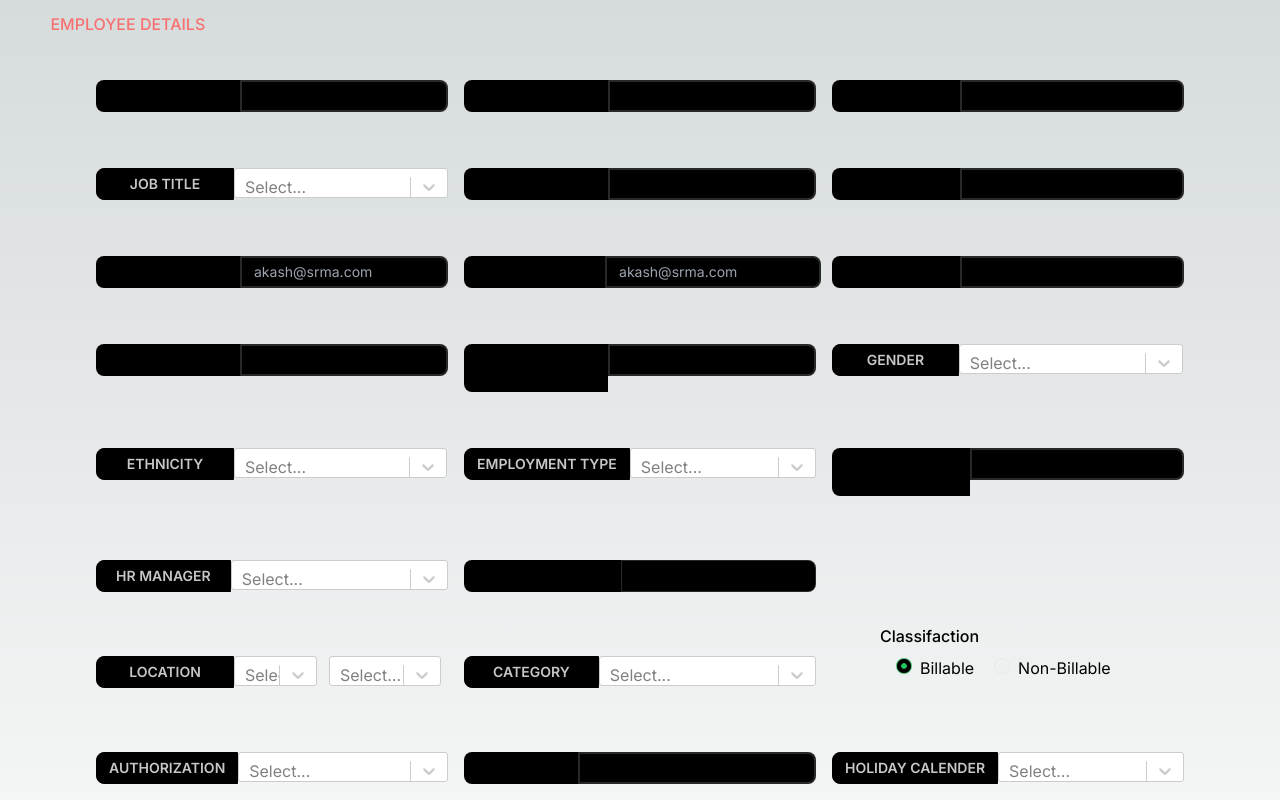
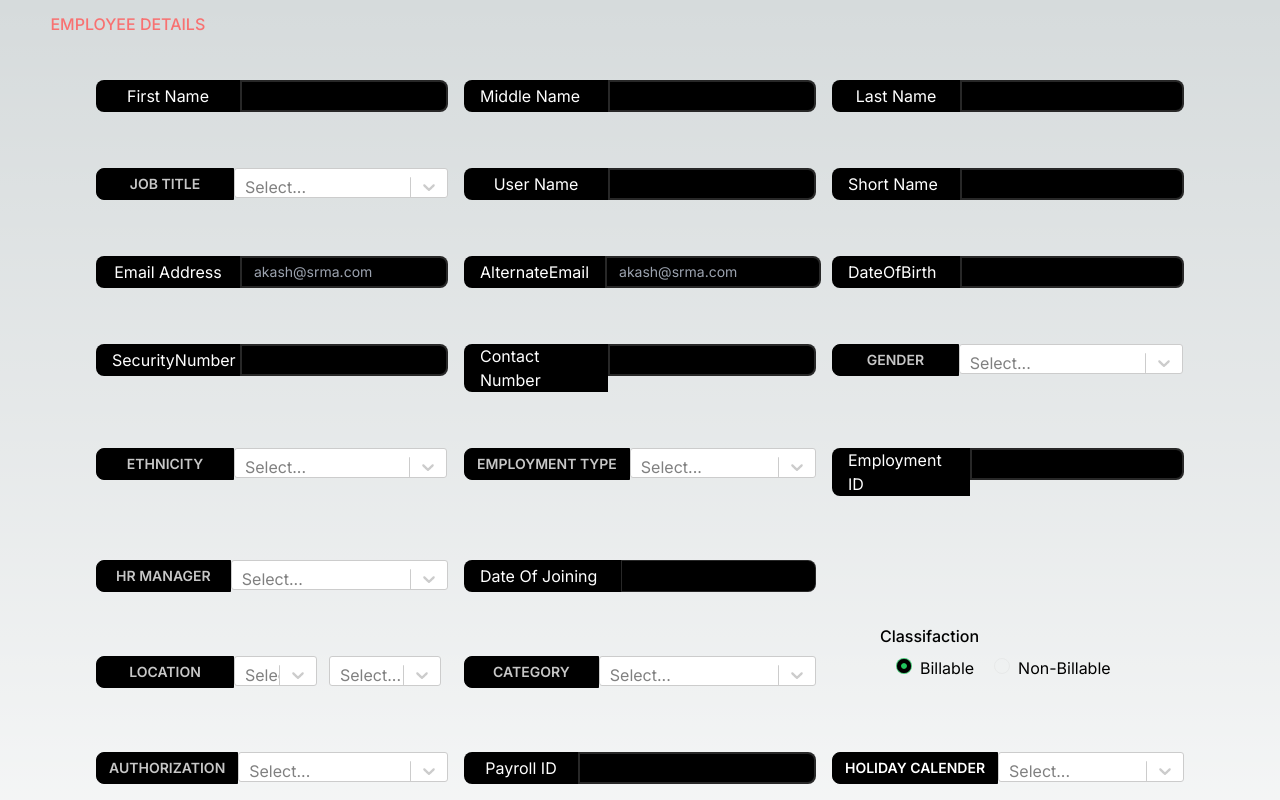
Before and after one commit to kesavan-webdev/client-input, a Next.js app: page /employee in a window 1280 px wide. Shown: the top 800 px of the page. Built offline with nearby package versions, Linux system fonts and the light colour scheme; no server answers; the database is empty.

Commit message:
add styles

```diff
--- a/components/employee-input/employee-input.jsx
+++ b/components/employee-input/employee-input.jsx
@@ -376,7 +376,7 @@ const EmployeeInput = () => {
                   formik.touched.firstname &&
                   formik.errors.firstname &&
                   "bg-red-400 text-white"
-                } w-[9rem] flex  justify-center`}
+                } w-[9rem] flex text-white  justify-center`}
               >
                 First Name
               </span>
@@ -411,7 +411,7 @@ const EmployeeInput = () => {
                   formik.touched.middlename &&
                   formik.errors.middlename &&
                   "bg-red-400 text-white"
-                } w-[9rem]`}
+                } w-[9rem] text-white`}
               >
                 Middle Name
               </span>
@@ -447,7 +447,7 @@ const EmployeeInput = () => {
                     formik.touched.lastname &&
                     formik.errors.lastname &&
                     "bg-red-400 text-white"
-                  } w-[8rem] flex  justify-center `}
+                  } w-[8rem] flex text-white justify-center `}
                 >
                   Last Name
                 </span>
@@ -523,7 +523,7 @@ const EmployeeInput = () => {
                   formik.touched.username &&
                   formik.errors.username &&
                   "bg-red-400 text-white"
-                } w-[9rem] flex  justify-center`}
+                } w-[9rem] flex text-white  justify-center`}
               >
                 User Name
               </span>
@@ -558,7 +558,7 @@ const EmployeeInput = () => {
                   formik.touched.shortname &&
                   formik.errors.shortname &&
                   "bg-red-400 text-white"
-                } w-[8rem] `}
+                } w-[8rem] text-white`}
               >
                 {" "}
                 Short Name
@@ -594,7 +594,7 @@ const EmployeeInput = () => {
                   formik.touched.email &&
                   formik.errors.email &&
                   "bg-red-400 text-white"
-                } w-[9rem] flex  justify-center`}
+                } w-[9rem] flex text-white justify-center`}
               >
                 Email Address
               </span>
@@ -630,7 +630,7 @@ const EmployeeInput = () => {
                   formik.touched.alternateemail &&
                   formik.errors.alternateemail &&
                   "bg-red-400 text-white"
-                } w-[9rem]`}
+                } w-[9rem] text-white`}
               >
                 AlternateEmail
               </span>
@@ -667,7 +667,7 @@ const EmployeeInput = () => {
                   formik.touched.dateofbirth &&
                   formik.errors.dateofbirth &&
                   "bg-red-400 text-white"
-                } w-[8rem]`}
+                } w-[8rem] text-white`}
               >
                 DateOfBirth
               </span>
@@ -703,7 +703,7 @@ const EmployeeInput = () => {
                   formik.touched.securitynumber &&
                   formik.errors.securitynumber &&
                   "bg-red-400 text-white"
-                } w-[9rem]`}
+                } w-[9rem] text-white`}
               >
                 SecurityNumber
               </span>
@@ -742,7 +742,7 @@ const EmployeeInput = () => {
                   formik.touched.contactnumber &&
                   formik.errors.contactnumber &&
                   "bg-red-400 text-white"
-                } `}
+                } text-white`}
               >
                 Contact Number
               </span>
@@ -862,7 +862,7 @@ const EmployeeInput = () => {
                   "bg-red-400 text-white"
                 } btn btn-sm join-item`}
               >
-                <span className="w-[rem]">Employment Type</span>
+                <span className="w-[rem] ">Employment Type</span>
               </label>
               <Select
                 id="employmentType"
@@ -901,7 +901,7 @@ const EmployeeInput = () => {
                   formik.touched.employmentid &&
                   formik.errors.employmentid &&
                   "bg-red-400 text-white"
-                } `}
+                } text-white`}
               >
                 Employment ID
               </span>
@@ -976,7 +976,7 @@ const EmployeeInput = () => {
                   formik.touched.dateofjoining &&
                   formik.errors.dateofjoining &&
                   "bg-red-400 text-white"
-                } w-[10rem]`}
+                } w-[10rem] text-white`}
               >
                 Date Of Joining
               </span>
@@ -1192,7 +1192,7 @@ const EmployeeInput = () => {
                   formik.touched.payrollid &&
                   formik.errors.payrollid &&
                   "bg-red-400 text-white"
-                } flex  justify-center w-[8rem]`}
+                } flex  justify-center text-white w-[8rem]`}
               >
                 Payroll ID
               </span>
@@ -1231,7 +1231,7 @@ const EmployeeInput = () => {
                   "bg-red-400 text-white"
                 } btn btn-sm join-item`}
               >
-                <span>Holiday Calender</span>
+                <span className="text-white">Holiday Calender</span>
               </label>
               <Select
                 id="holidaycalender"
@@ -1270,7 +1270,7 @@ const EmployeeInput = () => {
                   formik.touched.workerid &&
                   formik.errors.workerid &&
                   "bg-red-400 text-white"
-                } flex  justify-center w-[8rem]`}
+                } flex  text-white justify-center w-[8rem]`}
               >
                 Worker ID
               </span>
```
